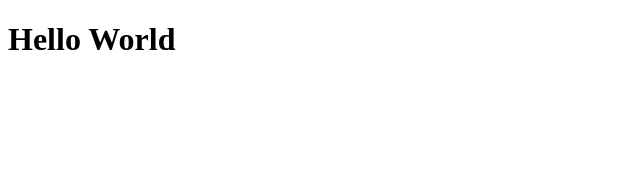
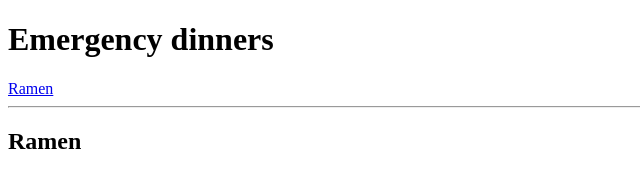
Before and after one commit to DannyM2027/CS1-Project1-1, a plain HTML site: page index.html in a window 1280 px wide. Shown: the whole page, without its empty margins (0-640 px from the left). Drawn offline with Linux system fonts and the light colour scheme.

Commit message:
set up initial structure

```diff
--- a/index.html
+++ b/index.html
@@ -9,7 +9,26 @@
 </head>
 
 <body>
-  <h1>Hello World</h1>
+  <h1>Emergency dinners</h1>
+
+
+<a href="#Ramen">Ramen</a>
+
+
+<hr>
+
+
+
+
+
+<div id="Ramen">
+  <h2>Ramen</h2>
+
+
+
+
+
+</div>
 
 
 
```
